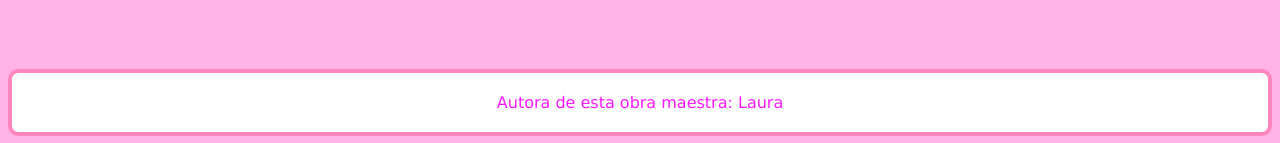
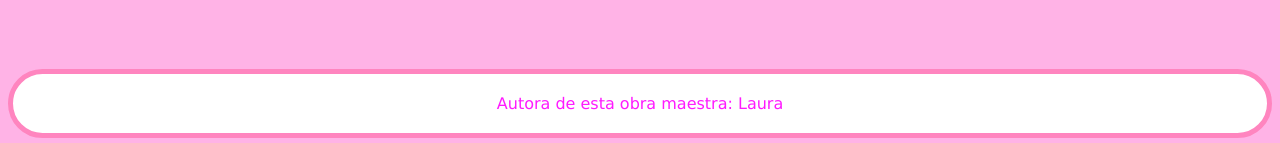
Before and after one commit to Soy-Laura/soy-laura.github.io, a plain HTML site: page index.html in a window 1280 px wide. Shown: the part 928-1071 px from the top of the page. Drawn offline with Linux system fonts and the light colour scheme.

Commit message:
Update css.css

```diff
--- a/css/css.css
+++ b/css/css.css
@@ -88,8 +88,8 @@ footer {
 	display: block;
 	background-color: white;
 	text-align: center;
-	border-width: 4px;
-	border-radius: 10px;
+	border-width: 5px;
+	border-radius: 50px;
 	border-color: #FF85BF;
 	border-style: solid;
 	padding: 4px;
```
